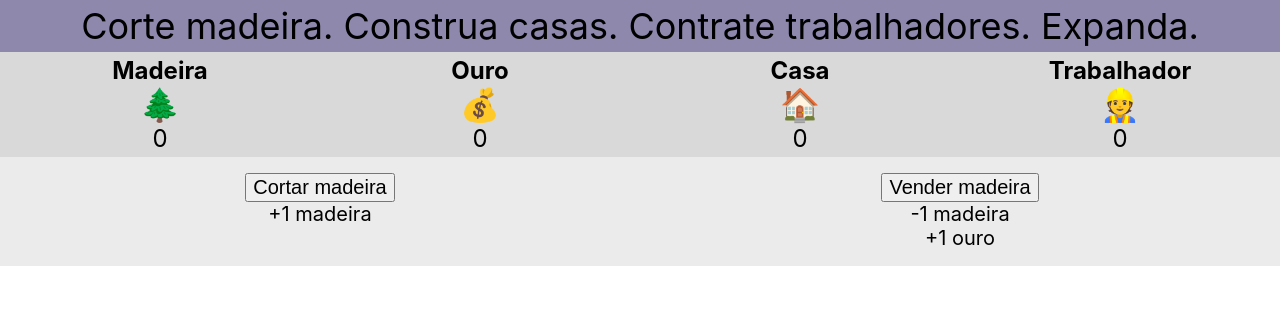
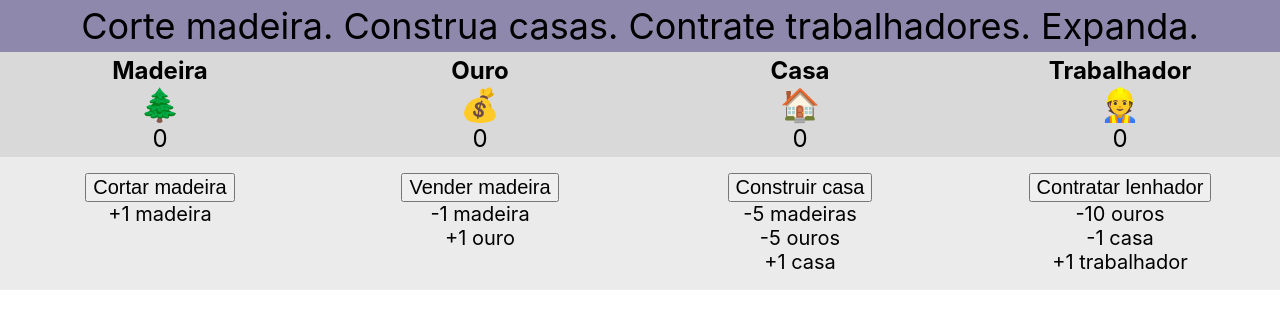
Before and after one commit to gabdumal/book_reidita, a React (Create React App) app: page / in a window 1280 px wide. Shown: the top 328 px of the page. Built offline with nearby package versions, Linux system fonts and the light colour scheme.

Commit message:
Implementa botões de construir e contratar

```diff
--- a/src/App.js
+++ b/src/App.js
@@ -13,15 +13,32 @@ export default function App() {
     trabalhador: 0
   });
 
+  const [transacoes, setTransacoes] = useState({
+    cortar: { madeira: 1 },
+    vender: { madeira: -1, ouro: 1 },
+    construir: { madeira: -5, ouro: -5, casa: +1 },
+    contratarLenhador: { ouro: -10, casa: -1, trabalhador: 1 },
+  });
+
   const handleClick = (e) => {
     const id = e.target.id;
     switch (id) {
       case "cortarBtn":
-        setEstoque((prevState) => ({ ...prevState, madeira: prevState.madeira + 1 }));
+        setEstoque((prevState) => ({ ...prevState, madeira: prevState.madeira + transacoes.cortar.madeira }));
         break;
       case "venderBtn":
-        if (estoque.madeira >= 1) {
-          setEstoque((prevState) => ({ ...prevState, madeira: prevState.madeira - 1, ouro: prevState.ouro + 1 }));
+        if (estoque.madeira >= transacoes.vender.madeira * -1) {
+          setEstoque((prevState) => ({ ...prevState, madeira: prevState.madeira + transacoes.vender.madeira, ouro: prevState.ouro + transacoes.vender.ouro }));
+        }
+        break;
+      case "construirBtn":
+        if (estoque.madeira >= transacoes.construir.madeira * -1 && estoque.ouro >= transacoes.construir.ouro * -1) {
+          setEstoque((prevState) => ({ ...prevState, madeira: prevState.madeira + transacoes.construir.madeira, ouro: prevState.ouro + transacoes.construir.ouro, casa: prevState.casa + transacoes.construir.casa }));
+        }
+        break;
+      case "contratarLenhadorBtn":
+        if (estoque.ouro >= transacoes.contratarLenhador.ouro * -1 && estoque.casa >= transacoes.contratarLenhador.casa * -1) {
+          setEstoque((prevState) => ({ ...prevState, ouro: prevState.ouro + transacoes.contratarLenhador.ouro, casa: prevState.casa + transacoes.contratarLenhador.casa, trabalhador: prevState.trabalhador + transacoes.contratarLenhador.trabalhador }));
         }
         break;
       default:
@@ -33,7 +50,7 @@ export default function App() {
     <div className="App">
       <Cabecalho />
       <Recursos estoque={estoque} />
-      <Acoes handleClick={handleClick} />
+      <Acoes transacoes={transacoes} handleClick={handleClick} />
     </div>
   );
 }
--- a/src/components/Acoes/Acoes.js
+++ b/src/components/Acoes/Acoes.js
@@ -1,23 +1,27 @@
 import './Acoes.css';
 
 export default function Acoes(props) {
+    const transacoes = props.transacoes;
     return (
         <section className='Acoes'>
-            <Acao id="cortarBtn" nome="Cortar madeira" trocas={[{ recurso: "madeira", valor: 1 }]} handleClick={props.handleClick} />
-            <Acao id="venderBtn" nome="Vender madeira" trocas={[{ recurso: "madeira", valor: -1 }, { recurso: "ouro", valor: +1 }]} handleClick={props.handleClick} />
+            <Acao id="cortarBtn" nome="Cortar madeira" trocas={transacoes.cortar} handleClick={props.handleClick} />
+            <Acao id="venderBtn" nome="Vender madeira" trocas={transacoes.vender} handleClick={props.handleClick} />
+            <Acao id="construirBtn" nome="Construir casa" trocas={transacoes.construir} handleClick={props.handleClick} />
+            <Acao id="contratarLenhadorBtn" nome="Contratar lenhador" trocas={transacoes.contratarLenhador} handleClick={props.handleClick} />
         </section>
     );
 }
 
 function Acao(props) {
     const trocas = props.trocas;
+    const paresTrocas = Object.entries(trocas);
     const listaTrocas = [];
 
     let i = 0;
-    for (const troca of trocas) {
+    for (const troca of paresTrocas) {
         let texto = "";
-        const recurso = troca.recurso;
-        const valor = troca.valor;
+        const recurso = troca[0];
+        const valor = troca[1];
 
         // Adiciona sinal de + para valores positivos
         if (valor > 0) {
```
